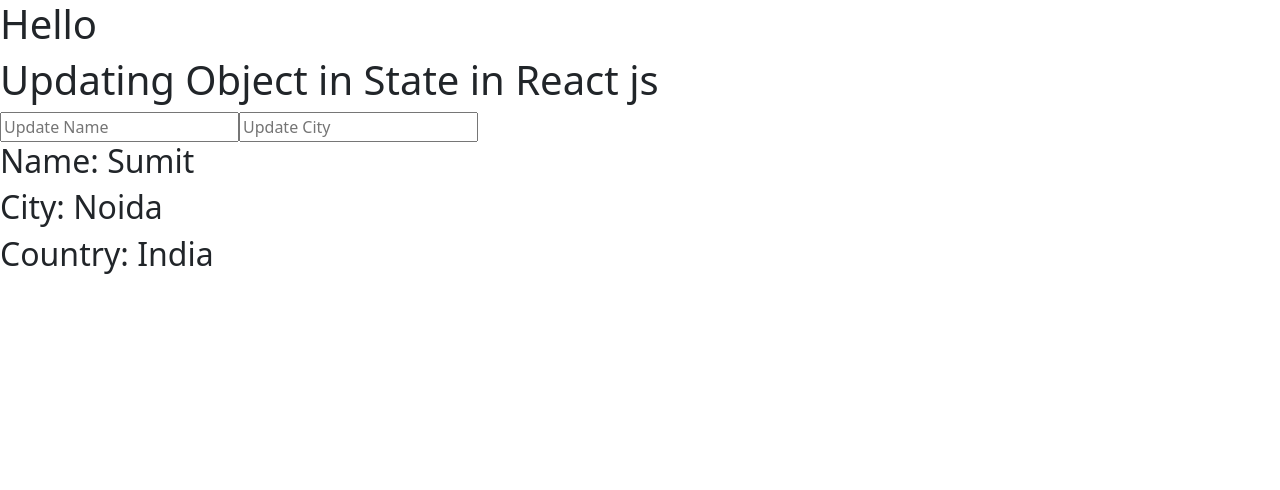
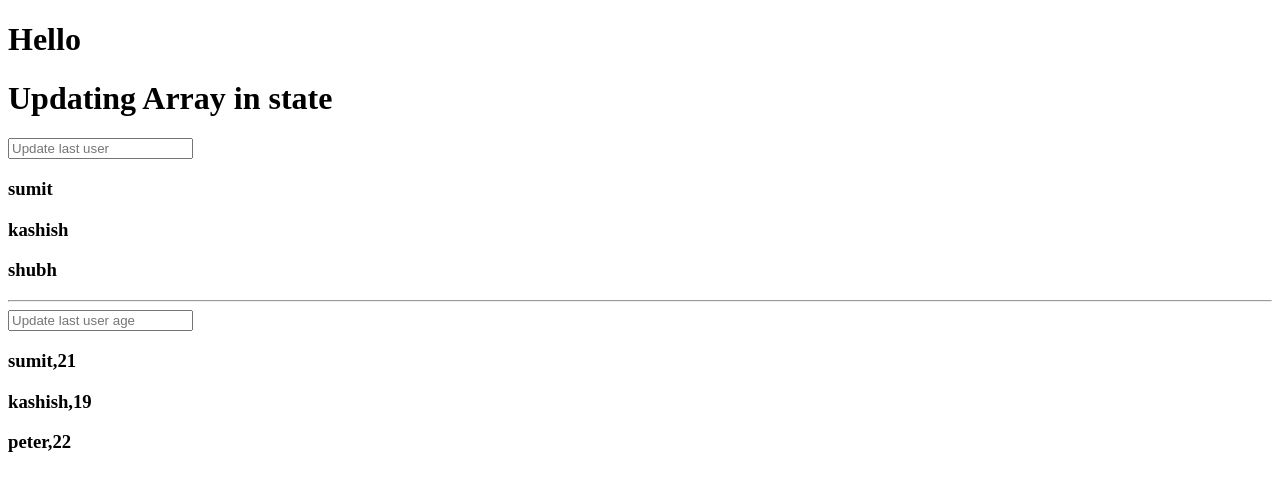
Before and after one commit to Sumit1164/React.js_Learning, a React (Vite) app: page / in a window 1280 px wide. Shown: the top 490 px of the page. Built offline with nearby package versions, Linux system fonts and the light colour scheme.

Commit message:
Updating Array in state in react

```diff
--- a/src/App.jsx
+++ b/src/App.jsx
@@ -3,6 +3,7 @@
 // import JSXex from "./JSXexc"
 // import Oncli from "./Oncli"
 import { useRef, useState } from "react"
+import UpdateArray from "./UpdateArray"
 // import CheckBoxes from "./CheckBoxes";
 // import Counter from "./Counter"
 // import Apps from "./Toggle"
@@ -23,19 +24,19 @@
 // import Style from "./Style";
 // import CssModule from "./CssModule";
 // import UseStyledComponent from "./UseStyledComponent";
-import 'bootstrap/dist/css/bootstrap.min.css';
+// import 'bootstrap/dist/css/bootstrap.min.css';
 // import UseBootstrap from "./UseBootstrap";
 // import UseRefrence from "./UseRefrence";
-import UnControlledComponent from "./UnControlledComponent";
-import PassFunInCompoAsProps from "./PassFunInCompoAsProps";
-import ForwardRefs from "./ForwardRefs";
-import UseFormStatusHook from "./UseFormStatusHook";
-import UseTransitionsReact from "./UseTransitionsReact";
-import ComponentPureInReact from "./ComponentPureInReact";
-import DerivedState from "./DerivedState";
-import LiftingState from "./LiftingState";
-import LiftingStates from "./LiftingStates";
-import UpdatingObject from "./UpdatingObject";
+// import UnControlledComponent from "./UnControlledComponent";
+// import PassFunInCompoAsProps from "./PassFunInCompoAsProps";
+// import ForwardRefs from "./ForwardRefs";
+// import UseFormStatusHook from "./UseFormStatusHook";
+// import UseTransitionsReact from "./UseTransitionsReact";
+// import ComponentPureInReact from "./ComponentPureInReact";
+// import DerivedState from "./DerivedState";
+// import LiftingState from "./LiftingState";
+// import LiftingStates from "./LiftingStates";
+// import UpdatingObject from "./UpdatingObject";
 
 function App() {
   /*
@@ -220,10 +221,11 @@
       <ComponentPureInReact />
       <DerivedState />
       <LiftingState setUser={setUser} />
-      <LiftingStates user={user} />  */}
+      <LiftingStates user={user} />
+      <UpdatingObject />   */}
 
 
-      <UpdatingObject />
+      <UpdateArray />
     </div>
 
 
--- /dev/null
+++ b/src/UpdateArray.jsx
@@ -0,0 +1,42 @@
+import { useState } from "react";
+
+const UpdateArray = () => {
+  const [data, setData] = useState([
+    'sumit', 'kashish', 'shubh'
+  ])
+  const handleUser = (name) => {
+    data[data.length - 1] = name
+    setData([...data])
+  }
+
+  // Array object
+  const [userData, setUserData] = useState([
+    { name: 'sumit', age:'21'},
+    { name: 'kashish', age:'19'},
+    { name: 'peter', age:'22'}
+  ])
+  const handleAge=(age)=>{
+    userData[userData.length - 1].age= age
+    setUserData([...userData])
+  }
+  return (
+    <div>
+      <h1>Updating Array in state</h1>
+      <input type="text" placeholder="Update last user" onChange={(e)=>handleUser(e.target.value)}/>
+      {
+        data.map((item, index) => (
+          <h3 key={index}>{ item}</h3>
+        ))
+      }
+      <hr />
+      <input type="text" placeholder="Update last user age" onChange={(e) => handleAge(e.target.value)} />
+      {
+        userData.map((item, index) => (
+          <h3 key={index}>{item.name},{ item.age}</h3>
+        ))
+      }
+    </div>
+  )
+}
+
+export default UpdateArray;
```
